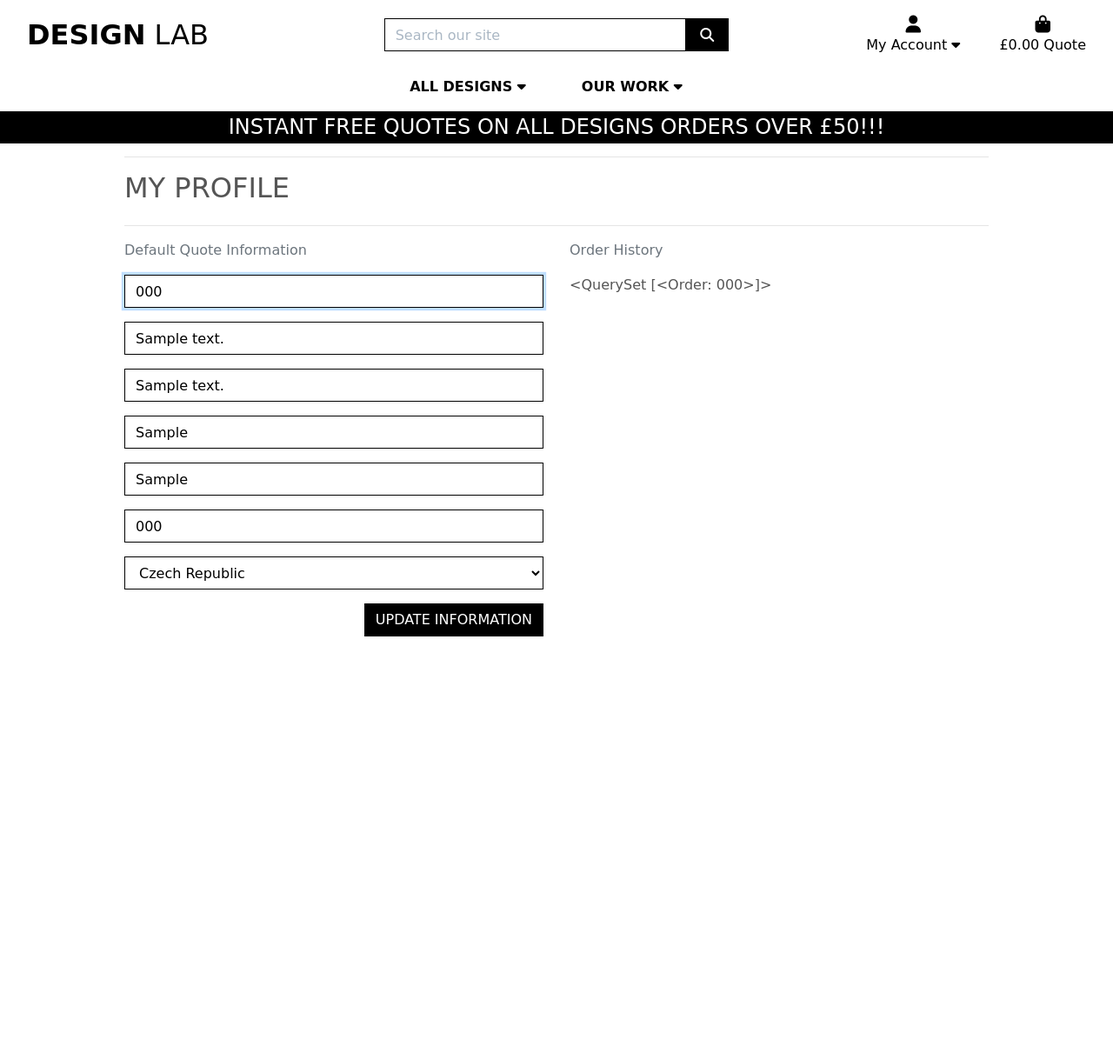
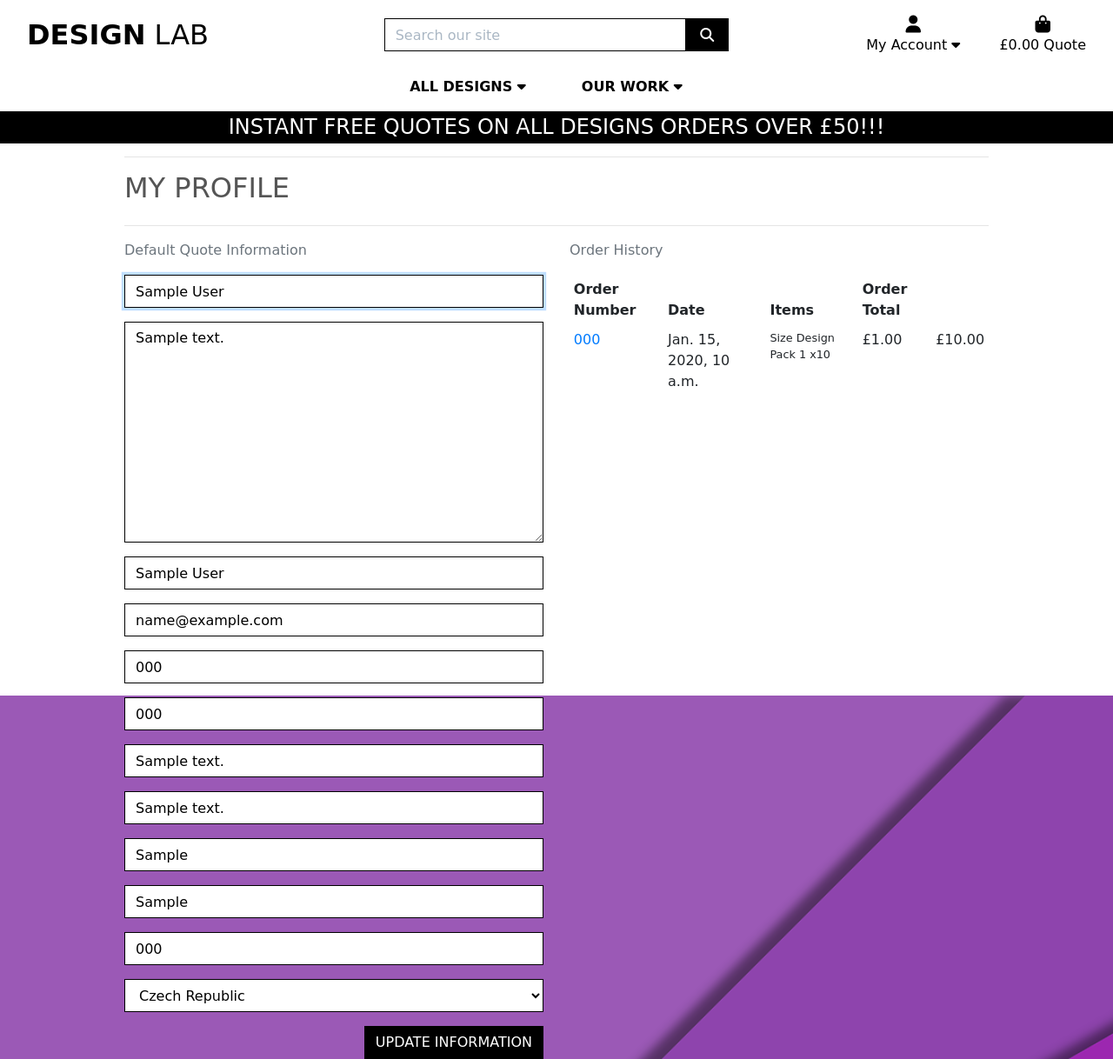
Before and after one commit to afrokingstan/design_lab, a Django app: page /profile/ in a window 1280 px wide. Shown: the whole page at 87% size. Before the commit the page ends 732 px from the top, so only its background shows below. Run offline with Django 3.2, Linux system fonts and the light colour scheme; a user stored in the database is signed in; data comes from the database, SQL or seed files in the repository; tables that the repository leaves empty hold one stand-in row (values such as "Sample post"); some libraries are stand-ins or nearby versions; some web fonts are replaced.

Commit message:
Profiles part 4 - added order history and updated checkout views.

```diff
--- a/checkout/admin.py
+++ b/checkout/admin.py
@@ -15,7 +15,7 @@
                        'grand_total', 'original_bag',
                        'stripe_pid')
 
-    fields = ('order_number','project_name','project_description',
+    fields = ('order_number','user_profile','project_name','project_description',
               'date','project_owner_full_name','project_owner_email',
               'project_owner_phone_number','full_name', 'email',
               'phone_number', 'country','postcode','town_or_city',
--- a/profiles/forms.py
+++ b/profiles/forms.py
@@ -14,6 +14,11 @@
         """
         super().__init__(*args, **kwargs)
         placeholders = {
+            'default_project_name': 'Project Name',
+            'default_project_description': 'Project Description',
+            'default_project_owner_full_name': 'Project Owner Name',
+            'default_project_owner_email': 'Project Owner Email',
+            'default_project_owner_phone_number': 'Project Owner Phone Number',
             'default_phone_number': 'Phone Number',
             'default_postcode': 'Postal Code',
             'default_town_or_city': 'Town or City',
@@ -22,7 +27,7 @@
             'default_county': 'County, State or Locality',
         }
 
-        self.fields['default_phone_number'].widget.attrs['autofocus'] = True
+        self.fields['default_project_name'].widget.attrs['autofocus'] = True
         for field in self.fields:
             if field != 'default_country':
                 if self.fields[field].required:
--- a/profiles/models.py
+++ b/profiles/models.py
@@ -12,6 +12,11 @@
     delivery information and order history
     """
     user = models.OneToOneField(User, on_delete=models.CASCADE)
+    default_project_name = models.CharField(max_length=50, null=True, blank=True)
+    default_project_description = models.TextField(max_length=500, null=True, blank=True)
+    default_project_owner_full_name = models.CharField(max_length=50, null=True, blank=True)
+    default_project_owner_email = models.EmailField(max_length=254, null=True, blank=True)
+    default_project_owner_phone_number = models.CharField(max_length=20, null=True, blank=True)
     default_phone_number = models.CharField(max_length=20, null=True, blank=True)
     default_street_address1 = models.CharField(max_length=80, null=True, blank=True)
     default_street_address2 = models.CharField(max_length=80, null=True, blank=True)
--- a/profiles/static/profiles/css/profile.css
+++ b/profiles/static/profiles/css/profile.css
@@ -1,3 +1,8 @@
+.order-history {
+    max-height: 416px; /* height of profile form + submit button */
+    overflow-y: auto;
+}
+
 #profile-update-form .form-control {
     color: #000;
 }
--- a/profiles/templates/profiles/profile.html
+++ b/profiles/templates/profiles/profile.html
@@ -34,7 +34,44 @@
             </div>
             <div class="col-12 col-lg-6">
                 <p class="text-muted">Order History</p>
-                {{ orders }}
+                <div class="order-history table-responsive">
+                    <table class="table table-sm table-borderless">
+                        <thead>
+                            <tr>
+                                <th>Order Number</th>
+                                <th>Date</th>
+                                <th>Items</th>
+                                <th>Order Total</th>
+                            </tr>
+                        </thead>
+                        <tbody>
+                            {% for order in orders %}
+                                <tr>
+                                    <td>
+                                        <a href="{% url 'order_history' order.order_number %}"
+                                        title="{{ order.order_number }}">
+                                            {{ order.order_number|truncatechars:5 }}
+                                        </a>
+                                    </td>
+                                    <td>{{ order.date }}</td>
+                                    <td>
+                                        <ul class="list-unstyled">
+                                            {% for item in order.lineitems.all %}
+                                                <li class="small">
+                                                    {% if item.product.has_sizes %}
+                                                        Size {{ item.product.size|upper }}
+                                                    {% endif %}{{ item.product.name }} x{{ item.quantity }}
+                                                </li>
+                                            {% endfor %}
+                                        </ul>
+                                    </td>
+                                    <td>£{{ order.vat }}</td>
+                                    <td>£{{ order.grand_total }}</td>
+                                </tr>
+                            {% endfor %}
+                        </tbody>
+                    </table>
+                </div>
             </div>
         </div>
 {% endblock %}
--- a/profiles/urls.py
+++ b/profiles/urls.py
@@ -2,5 +2,6 @@
 from . import views
 
 urlpatterns = [
-    path('', views.profile, name='profile')
+    path('', views.profile, name='profile'),
+    path('order_history/<order_number>', views.order_history, name='order_history'),
 ]
--- a/profiles/views.py
+++ b/profiles/views.py
@@ -4,6 +4,7 @@
 from .models import UserProfile
 from .forms import UserProfileForm
 
+from checkout.models import Order
 
 def profile(request):
     """ Display the user's profile. """
@@ -26,3 +27,20 @@
     }
 
     return render(request, template, context)
+
+
+def order_history(request, order_number):
+    order = get_object_or_404(Order, order_number=order_number)
+
+    messages.info(request, (
+        f'This is a past confirmation for order number {order_number}. '
+        'A confirmation email was sent on the order date.'
+    ))
+
+    template = 'checkout/checkout_success.html'
+    context = {
+        'order': order,
+        'from_profile': True,
+    }
+
+    return render(request, template, context)
```
Also changed, not shown: checkout/templates/checkout/checkout_success.html (+15 -6 lines), checkout/views.py (+52 -1 lines), profiles/migrations/0002_auto_20201121_0714.py (added), 1 other file.
